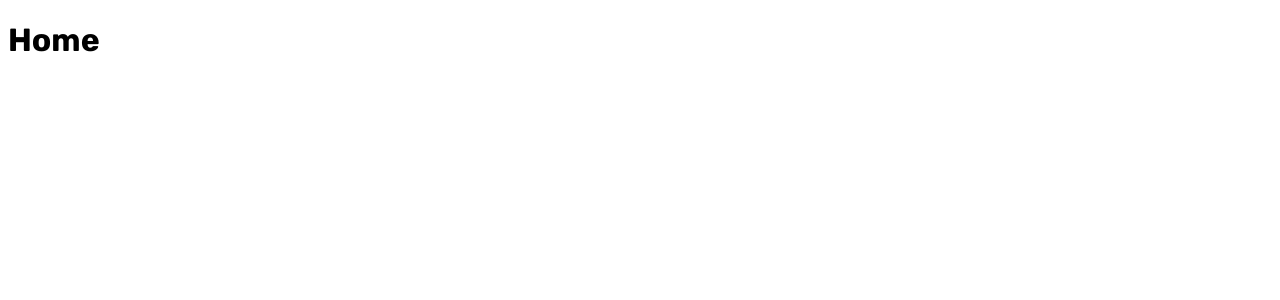
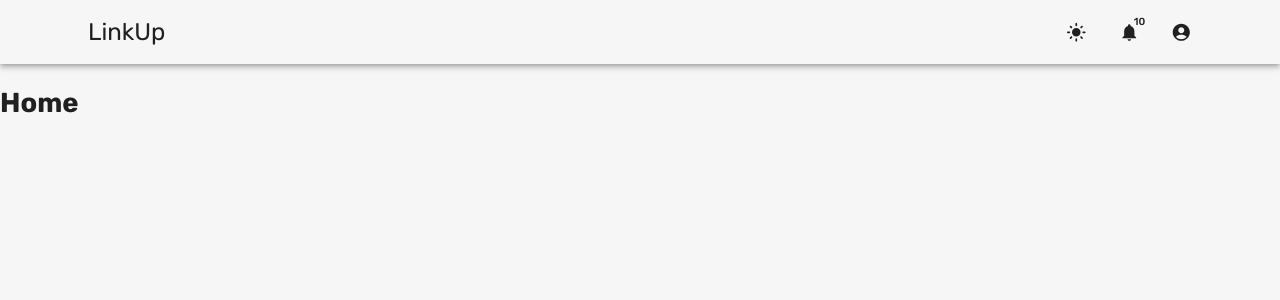
Before and after one commit to artemats/social, a React (Vite) app in the folder client/: page / in a window 1280 px wide. Shown: the top 300 px of the page. Built offline with nearby package versions, Linux system fonts and the light colour scheme.

Commit message:
feat: added theme switcher

```diff
--- a/client/src/App.tsx
+++ b/client/src/App.tsx
@@ -1,23 +1,31 @@
+import { useMemo } from 'react'
 import { BrowserRouter, Routes, Route } from 'react-router-dom'
+import { createTheme } from '@mui/material/styles'
 import HomePage from 'src/pages/home'
 import LoginPage from 'src/pages/login'
 import ProfilePage from 'src/pages/profile'
 import { useAppSelector } from 'src/store/hooks/useStore.ts'
 import { selectSettings } from 'src/store/slices/settingsSlice.ts'
+import { themeSettings } from 'src/theme.ts'
+import { CssBaseline, ThemeProvider } from '@mui/material'
 
 function App() {
   const {
-    data: { theme },
+    data: { theme: mode },
   } = useAppSelector(selectSettings)
-  console.log('App, theme ', theme)
+  const theme = useMemo(() => createTheme(themeSettings(mode)), [mode])
+  console.log('App')
   return (
     <main id="app">
       <BrowserRouter>
-        <Routes>
-          <Route path="/" element={<HomePage />} />
-          <Route path="/login" element={<LoginPage />} />
-          <Route path="/profile/:userId" element={<ProfilePage />} />
-        </Routes>
+        <ThemeProvider theme={theme}>
+          <CssBaseline />
+          <Routes>
+            <Route path="/" element={<HomePage />} />
+            <Route path="/login" element={<LoginPage />} />
+            <Route path="/profile/:userId" element={<ProfilePage />} />
+          </Routes>
+        </ThemeProvider>
       </BrowserRouter>
     </main>
   )
--- /dev/null
+++ b/client/src/components/Header/index.tsx
@@ -0,0 +1,22 @@
+import { AppBar, Container, Toolbar, Typography, useTheme } from '@mui/material'
+import UserNav from 'src/components/UserNav'
+
+const Header = () => {
+  const theme = useTheme()
+
+  return (
+    <AppBar
+      position="relative"
+      sx={{ backgroundColor: theme.palette.background.default }}
+    >
+      <Container>
+        <Toolbar sx={{ justifyContent: 'space-between' }}>
+          <Typography variant="h3">LinkUp</Typography>
+          <UserNav />
+        </Toolbar>
+      </Container>
+    </AppBar>
+  )
+}
+
+export default Header
--- /dev/null
+++ b/client/src/components/UserNav/index.tsx
@@ -0,0 +1,50 @@
+import { Badge, Box, IconButton, useTheme } from '@mui/material'
+import {
+  AccountCircle,
+  Notifications,
+  DarkMode,
+  LightMode,
+} from '@mui/icons-material'
+import { useAppDispatch } from 'src/store/hooks/useStore.ts'
+import { switchTheme } from 'src/store/slices/settingsSlice.ts'
+
+const UserNav = () => {
+  const theme = useTheme()
+  const dispatch = useAppDispatch()
+
+  const handleSwitchTheme = () => {
+    dispatch(switchTheme())
+  }
+
+  return (
+    <Box sx={{ display: 'flex', gap: 1 }}>
+      <IconButton
+        size="large"
+        aria-label="switch colot theme"
+        color="inherit"
+        onClick={handleSwitchTheme}
+      >
+        {theme.palette.mode === 'dark' ? <DarkMode /> : <LightMode />}
+      </IconButton>
+      <IconButton
+        size="large"
+        aria-label={`show ${10} new notifications`}
+        color="inherit"
+      >
+        <Badge badgeContent="10">
+          <Notifications />
+        </Badge>
+      </IconButton>
+      <IconButton
+        size="large"
+        edge="end"
+        aria-label="account of current user"
+        color="inherit"
+      >
+        <AccountCircle />
+      </IconButton>
+    </Box>
+  )
+}
+
+export default UserNav
--- a/client/src/pages/home/index.tsx
+++ b/client/src/pages/home/index.tsx
@@ -1,6 +1,9 @@
+import Header from 'src/components/Header'
+
 const HomePage = () => {
   return (
     <div>
+      <Header />
       <h1>Home</h1>
     </div>
   )
--- a/client/src/store/hooks/useStore.ts
+++ b/client/src/store/hooks/useStore.ts
@@ -1,5 +1,5 @@
 import { useDispatch, useSelector } from 'react-redux'
 import type { AppDispatch, RootState } from 'src/store'
 
-export const useAppDispatch = () => useDispatch.withTypes<AppDispatch>()
+export const useAppDispatch = () => useDispatch<AppDispatch>()
 export const useAppSelector = useSelector.withTypes<RootState>()
--- a/client/src/store/rootReducer.ts
+++ b/client/src/store/rootReducer.ts
@@ -1,10 +1,12 @@
 import { combineReducers } from '@reduxjs/toolkit'
 import settingsReducer, { settingsKey } from 'src/store/slices/settingsSlice.ts'
 import { usersApi } from 'src/store/usersApi.ts'
+import userReducer, { userKey } from 'src/store/slices/userSlice.ts'
 
 const rootReducer = combineReducers({
   [usersApi.reducerPath]: usersApi.reducer,
   [settingsKey]: settingsReducer,
+  [userKey]: userReducer,
 })
 
 export default rootReducer
--- a/client/src/store/slices/settingsSlice.ts
+++ b/client/src/store/slices/settingsSlice.ts
@@ -1,5 +1,5 @@
 import { STATUS } from 'src/store/constants.ts'
-import { createSlice, PayloadAction } from '@reduxjs/toolkit'
+import { createSlice } from '@reduxjs/toolkit'
 import { sliceStateProps } from 'src/store/types.ts'
 import { ThemeTypes } from 'src/types'
 import { RootState } from 'src/store'
@@ -18,13 +18,13 @@ export const settingsSlice = createSlice({
   name: settingsKey,
   initialState,
   reducers: {
-    setMode: (state, action: PayloadAction<ThemeTypes>) => {
-      state.data.theme = action.payload
+    switchTheme: (state) => {
+      state.data.theme = state.data.theme === 'light' ? 'dark' : 'light'
     },
   },
 })
 
-export const { setMode } = settingsSlice.actions
+export const { switchTheme } = settingsSlice.actions
 
 export const selectSettings = (state: RootState) => state[settingsKey]
 
--- a/client/src/store/slices/userSlice.ts
+++ b/client/src/store/slices/userSlice.ts
@@ -2,6 +2,7 @@ import { sliceStateProps } from 'src/store/types.ts'
 import { STATUS } from 'src/store/constants.ts'
 import { createSlice, PayloadAction } from '@reduxjs/toolkit'
 import { IUser } from 'src/types'
+import { RootState } from 'src/store'
 
 const initialState: sliceStateProps<{
   user: IUser | null
@@ -38,11 +39,6 @@ export const userSlice = createSlice({
 
 export const { setLogin, setLogout } = userSlice.actions
 
-export const selectUser = (state: {
-  [key: string]: sliceStateProps<{
-    user: IUser | null
-    token: string | null
-  }>
-}) => state[userKey]
+export const selectUser = (state: RootState) => state[userKey]
 
 export default userSlice.reducer
```
